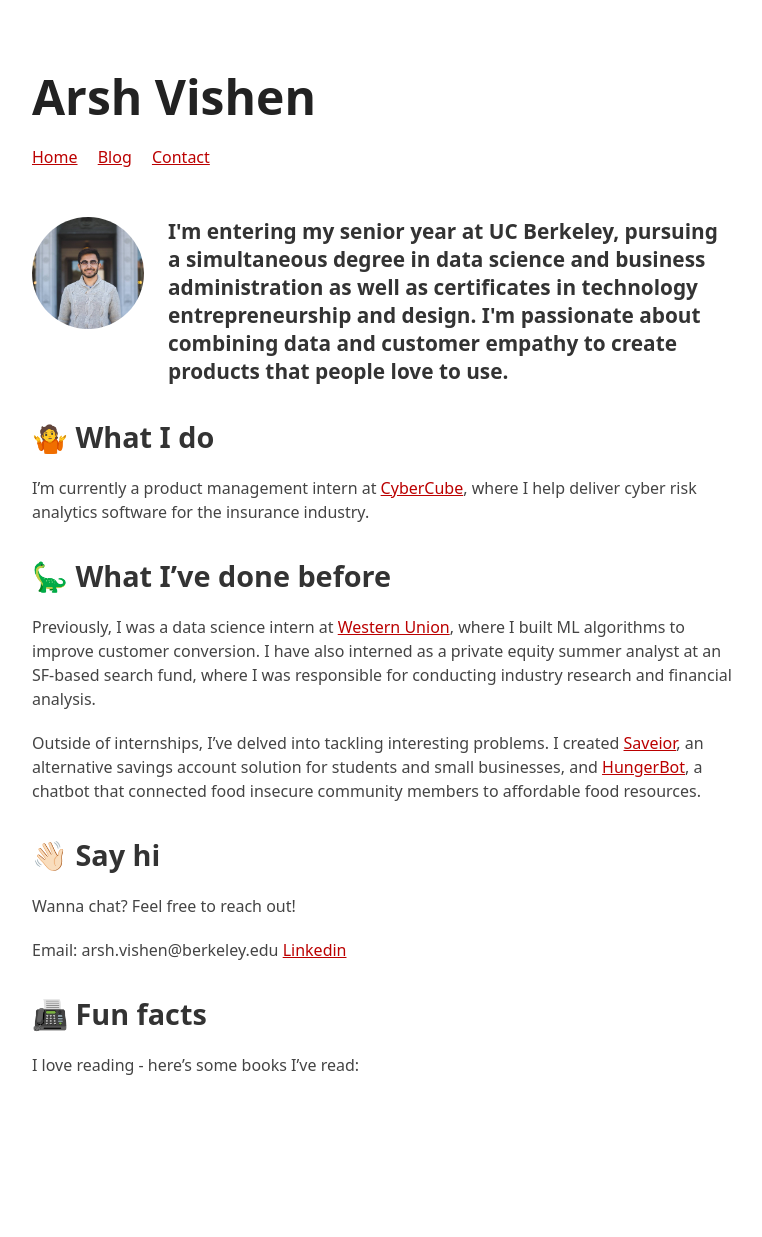
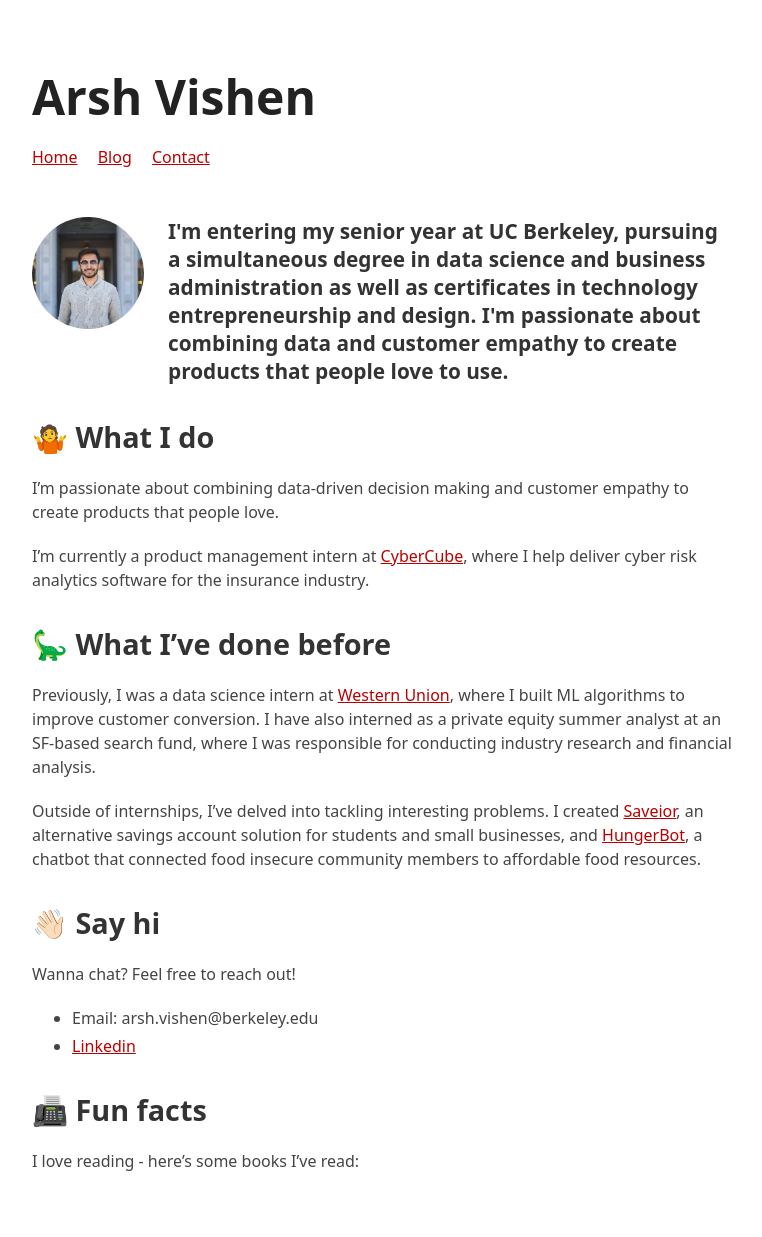
Before and after one commit to arsh-vishen/arsh-vishen.github.io, a Jekyll site: the page built from index.md, in a window 1280 px wide. Shown: the whole page, without its empty margins (258-1020 px from the left). Built offline with Jekyll 4.4.1, drawn with Linux system fonts in a browser that asks for light colours; our own code applies the rules of GitHub Pages for plain Markdown files; before the commit the page ends 1141 px from its top, so only the background shows below that.

Commit message:
Update index.md

```diff
--- a/index.md
+++ b/index.md
@@ -2,6 +2,8 @@
 ---
 
 ## 🤷 What I do
+
+I'm passionate about combining data-driven decision making and customer empathy to create products that people love.
 
 I'm currently a product management intern at [CyberCube](https://cybcube.com/), where I help deliver cyber risk analytics software for the insurance industry.
 
@@ -18,8 +20,8 @@ Outside of internships, I've delved into tackling interesting problems. I create
 
 Wanna chat? Feel free to reach out!
 
-Email: arsh.vishen@berkeley.edu
-[Linkedin](https://www.linkedin.com/in/arshvishen)
+- Email: arsh.vishen@berkeley.edu
+- [Linkedin](https://www.linkedin.com/in/arshvishen)
 
 ## 📠 Fun facts
 
```
